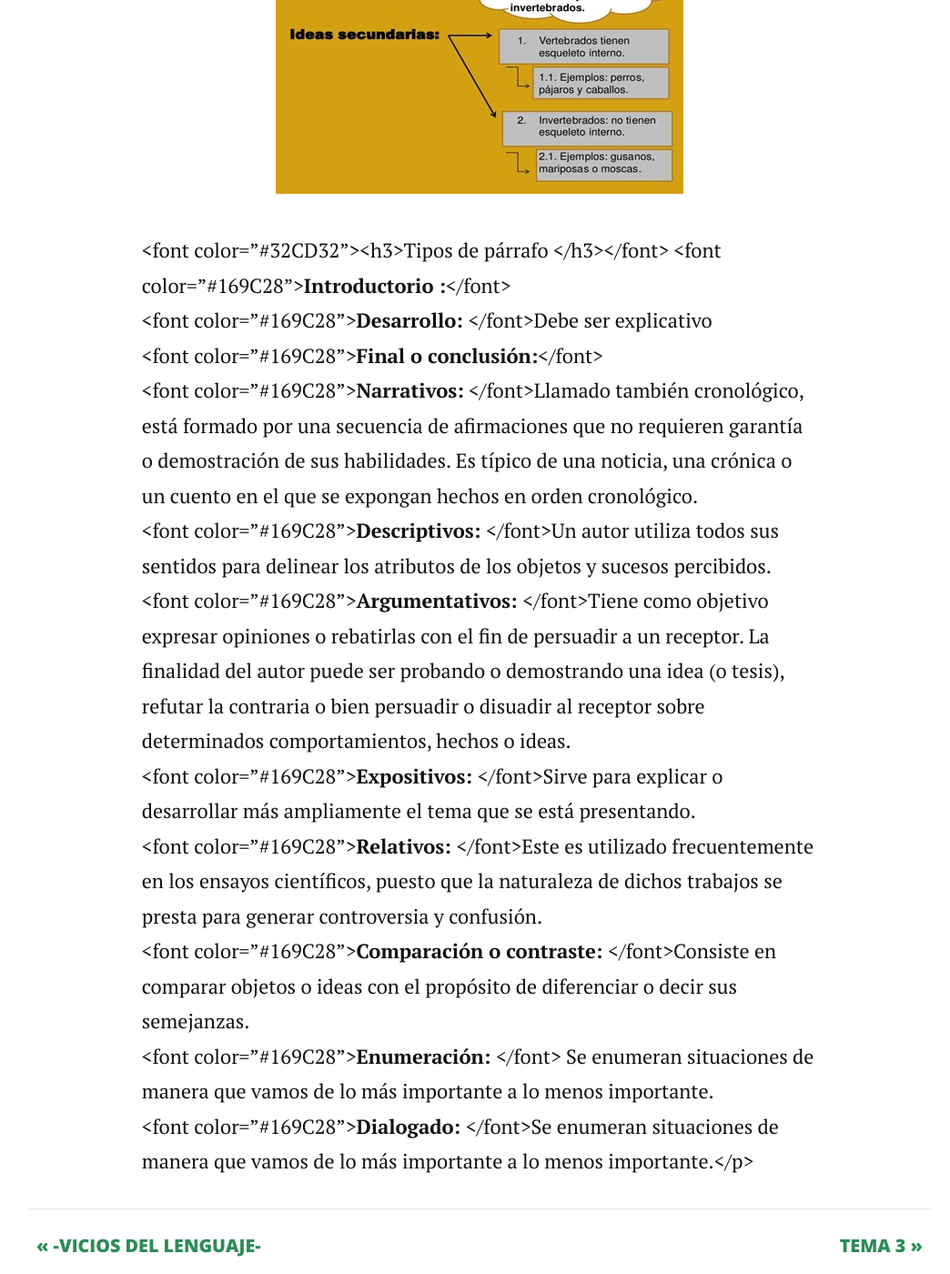
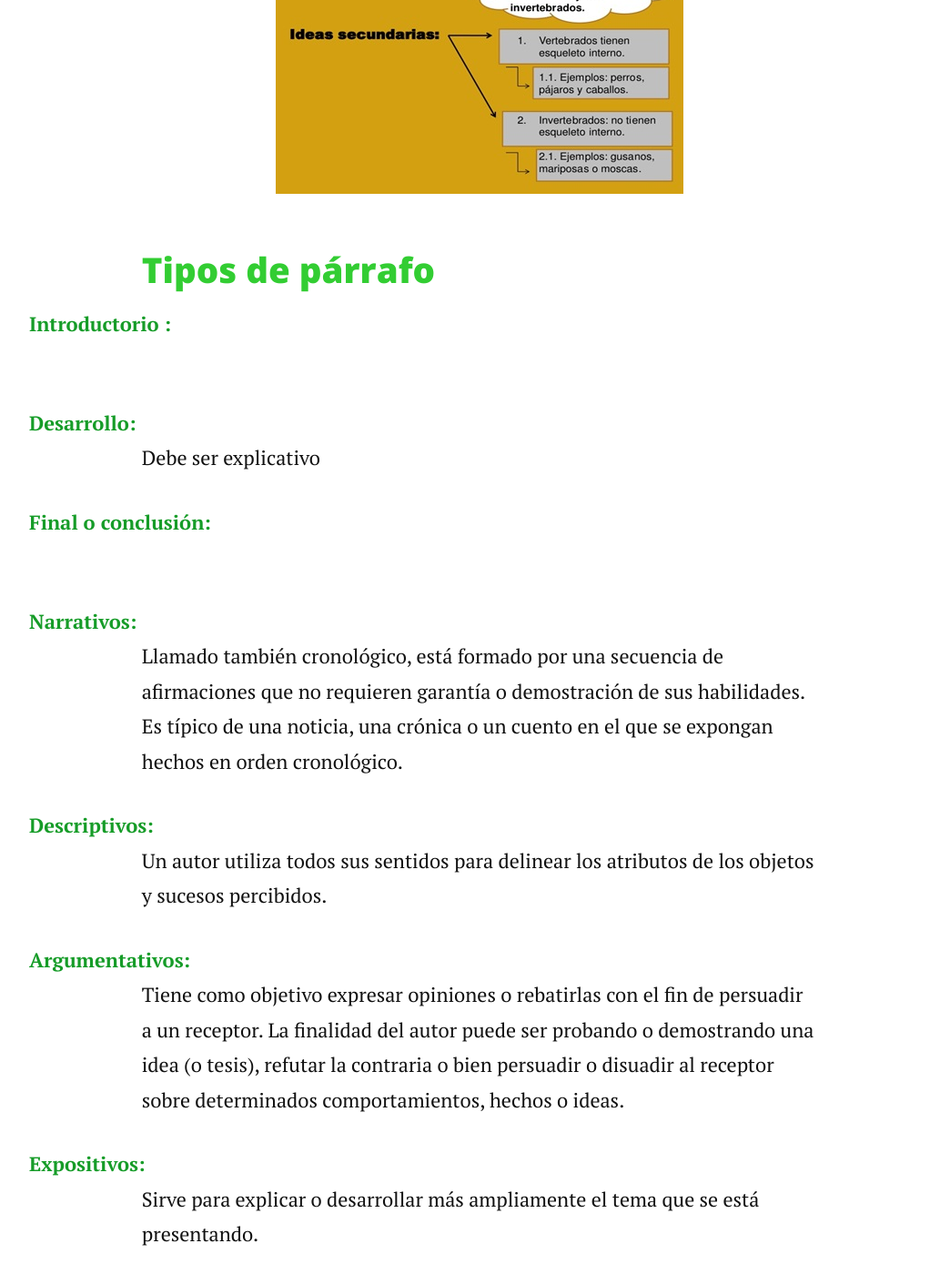
Before and after one commit to BlogdeLenguaje/BlogdeLenguaje.github.io, a Jekyll site: the page built from _posts/2014-12-18-tema2.markdown, in a window 1280 px wide and 1400 px high, scrolled down 1171 px. Shown: the whole window at 91% size, without its empty margins (113-1157 px from the left). Built offline with Jekyll 4.4.1, drawn with Linux system fonts in a browser that asks for light colours; nearby versions of some CDN libraries; some of the changed text lies outside the part shown.

Commit message:
Update 2014-12-18-tema2.markdown

```diff
--- a/_posts/2014-12-18-tema2.markdown
+++ b/_posts/2014-12-18-tema2.markdown
@@ -11,16 +11,16 @@ date:   2014-12-18
 2.- Ideas secundarias: Amplían y complementan a la idea principal. <br>
 3.- Unidad y coherencia: La oración principal como las secundarias se refieren a un solo hecho, es la organización apropiada de las oraciones de tal forma que el contenido sea claro y se entienda. </p>
 <center><img src="/assets/img/parrafoestructura.jpg"></center>
-<font color=”#32CD32”><h3>Tipos de párrafo </h3></font>
-<font color=”#169C28”><b>Introductorio :</b></font>
+<font color="#32CD32"><h3>Tipos de párrafo </h3></font>
+<font color="#169C28"><b>Introductorio :</b></font>
 <br>
-<font color=”#169C28”><b>Desarrollo: </b></font>Debe ser explicativo <br>
-<font color=”#169C28”><b>Final o conclusión:</b></font><br>
-<font color=”#169C28”><b>Narrativos:</b> </font>Llamado también cronológico, está formado por una secuencia de afirmaciones que no requieren garantía o demostración de sus habilidades. Es típico de una noticia, una crónica o un cuento en el que se expongan hechos en orden cronológico. <br>
-<font color=”#169C28”><b>Descriptivos: </b> </font>Un autor utiliza todos sus sentidos para delinear los atributos de los objetos y sucesos percibidos. <br>
-<font color=”#169C28”><b>Argumentativos: </b> </font>Tiene como objetivo expresar opiniones o rebatirlas con el fin de persuadir a un receptor. La finalidad del autor puede ser probando o demostrando una idea (o tesis), refutar la contraria o bien persuadir o disuadir al receptor sobre determinados comportamientos, hechos o ideas. <br>
-<font color=”#169C28”><b>Expositivos: </b> </font>Sirve para explicar o desarrollar más ampliamente el tema que se está presentando. <br>
-<font color=”#169C28”><b>Relativos: </b> </font>Este es utilizado frecuentemente en los ensayos científicos, puesto que la naturaleza de dichos trabajos se presta para generar controversia y confusión. <br>
-<font color=”#169C28”><b>Comparación o contraste: </b> </font>Consiste en comparar objetos o ideas con el propósito de diferenciar o decir sus semejanzas. <br>
-<font color=”#169C28”><b>Enumeración: </b></font> Se enumeran situaciones de manera que vamos de lo más importante a lo menos importante.<br>
-<font color=”#169C28”><b>Dialogado: </b> </font>Se enumeran situaciones de manera que vamos de lo más importante a lo menos importante.</p>
+<font color="#169C28"><b>Desarrollo: </b></font>Debe ser explicativo <br>
+<font color="#169C28"><b>Final o conclusión:</b></font><br>
+<font color="#169C28"><b>Narrativos:</b> </font>Llamado también cronológico, está formado por una secuencia de afirmaciones que no requieren garantía o demostración de sus habilidades. Es típico de una noticia, una crónica o un cuento en el que se expongan hechos en orden cronológico. <br>
+<font color="#169C28"><b>Descriptivos: </b> </font>Un autor utiliza todos sus sentidos para delinear los atributos de los objetos y sucesos percibidos. <br>
+<font color="#169C28"><b>Argumentativos: </b> </font>Tiene como objetivo expresar opiniones o rebatirlas con el fin de persuadir a un receptor. La finalidad del autor puede ser probando o demostrando una idea (o tesis), refutar la contraria o bien persuadir o disuadir al receptor sobre determinados comportamientos, hechos o ideas. <br>
+<font color="#169C28"><b>Expositivos: </b> </font>Sirve para explicar o desarrollar más ampliamente el tema que se está presentando. <br>
+<font color="#169C28"><b>Relativos: </b> </font>Este es utilizado frecuentemente en los ensayos científicos, puesto que la naturaleza de dichos trabajos se presta para generar controversia y confusión. <br>
+<font color="#169C28"><b>Comparación o contraste: </b> </font>Consiste en comparar objetos o ideas con el propósito de diferenciar o decir sus semejanzas. <br>
+<font color="#169C28"><b>Enumeración: </b></font> Se enumeran situaciones de manera que vamos de lo más importante a lo menos importante.<br>
+<font color="#169C28"><b>Dialogado: </b> </font>Se enumeran situaciones de manera que vamos de lo más importante a lo menos importante.</p>
```
